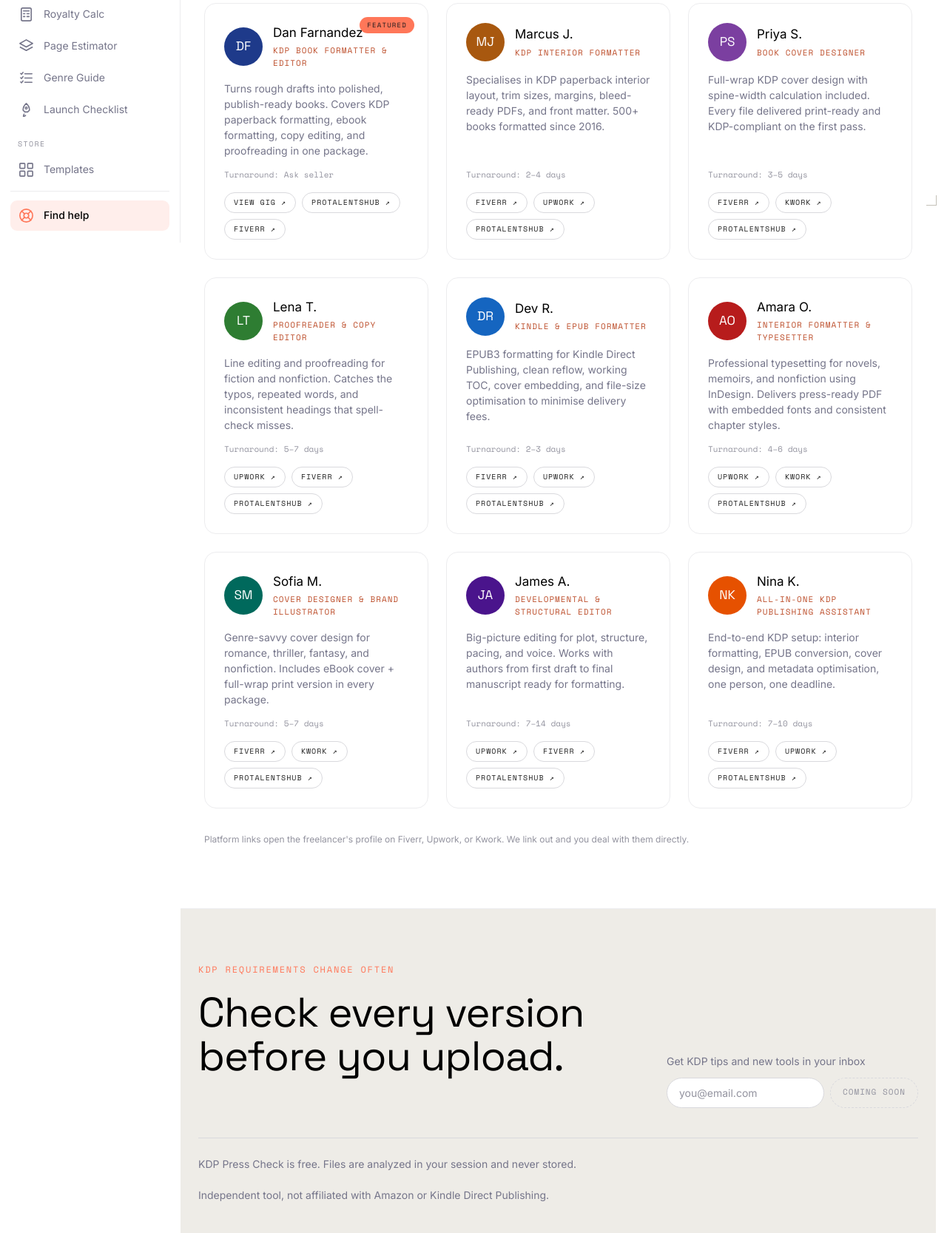
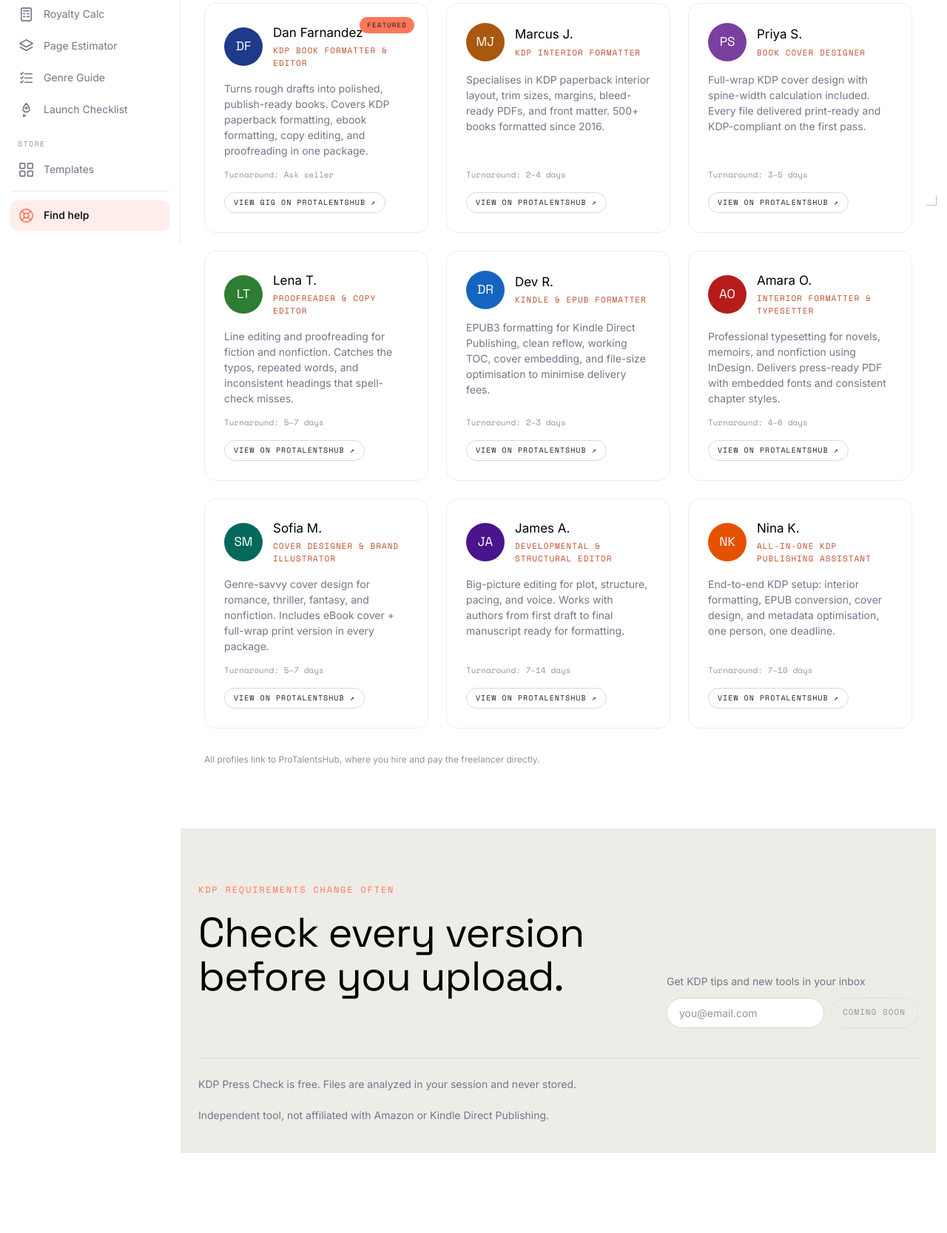
Before and after one commit to Cyrus-Rocky/kdp-press-check, a Flask app: page /problem-solvers in a window 1280 px wide. Shown: the part 508-2175 px from the top of the page at 74% size. After the commit the page ends 2067 px from the top, so only its background shows below. Run offline with Flask 3, Linux system fonts and the light colour scheme; some libraries are stand-ins or nearby versions.

Commit message:
Problem Solvers: link only to ProTalentsHub
Removed Fiverr/Upwork/Kwork links from the freelancer cards; every card
now routes to ProTalentsHub (the owner's own platform) via its gig_url or
ProTalentsHub profile link. Updated the disclosure text accordingly. The
underlying platform data is untouched but no longer rendered.

Co-Authored-By: Claude Sonnet 5 <noreply@anthropic.com>

```diff
--- a/templates/problem_solvers.html
+++ b/templates/problem_solvers.html
@@ -30,12 +30,12 @@
         <p class="solver-blurb">{{ s.bio }}</p>
         <div class="solver-turnaround">Turnaround: {{ s.turnaround }}</div>
         <div class="solver-plats">
+          {% set pt = s.platforms | selectattr('name', 'equalto', 'ProTalentsHub') | list | first %}
           {% if s.gig_url %}
-            <a href="{{ s.gig_url | affiliate }}" target="_blank" rel="sponsored noopener noreferrer" class="solver-plat">View gig ↗</a>
+            <a href="{{ s.gig_url }}" target="_blank" rel="noopener noreferrer" class="solver-plat">View gig on ProTalentsHub ↗</a>
+          {% elif pt %}
+            <a href="{{ pt.url }}" target="_blank" rel="noopener noreferrer" class="solver-plat">View on ProTalentsHub ↗</a>
           {% endif %}
-          {% for p in s.platforms %}
-            <a href="{{ p.url | affiliate }}" target="_blank" rel="sponsored noopener noreferrer" class="solver-plat">{{ p.name }} ↗</a>
-          {% endfor %}
         </div>
       </div>
       {% endif %}
@@ -44,10 +44,6 @@
 
   {% include "_recommended.html" %}
 
-  {% if affiliate_enabled %}
-  <p class="footnote-inline" style="display:block; margin-top:32px;">Some links here are affiliate links. If you hire through them we may earn a small commission, at no extra cost to you. It never affects who we list or how we rank them.</p>
-  {% else %}
-  <p class="footnote-inline" style="display:block; margin-top:32px;">Platform links open the freelancer's profile on Fiverr, Upwork, or Kwork. We link out and you deal with them directly.</p>
-  {% endif %}
+  <p class="footnote-inline" style="display:block; margin-top:32px;">All profiles link to ProTalentsHub, where you hire and pay the freelancer directly.</p>{% if affiliate_enabled %} <p class="footnote-inline" style="display:block; margin-top:8px;">Some links elsewhere on the site are affiliate links; we may earn a small commission at no extra cost to you.</p>{% endif %}
 </section>
 {% endblock %}
```
